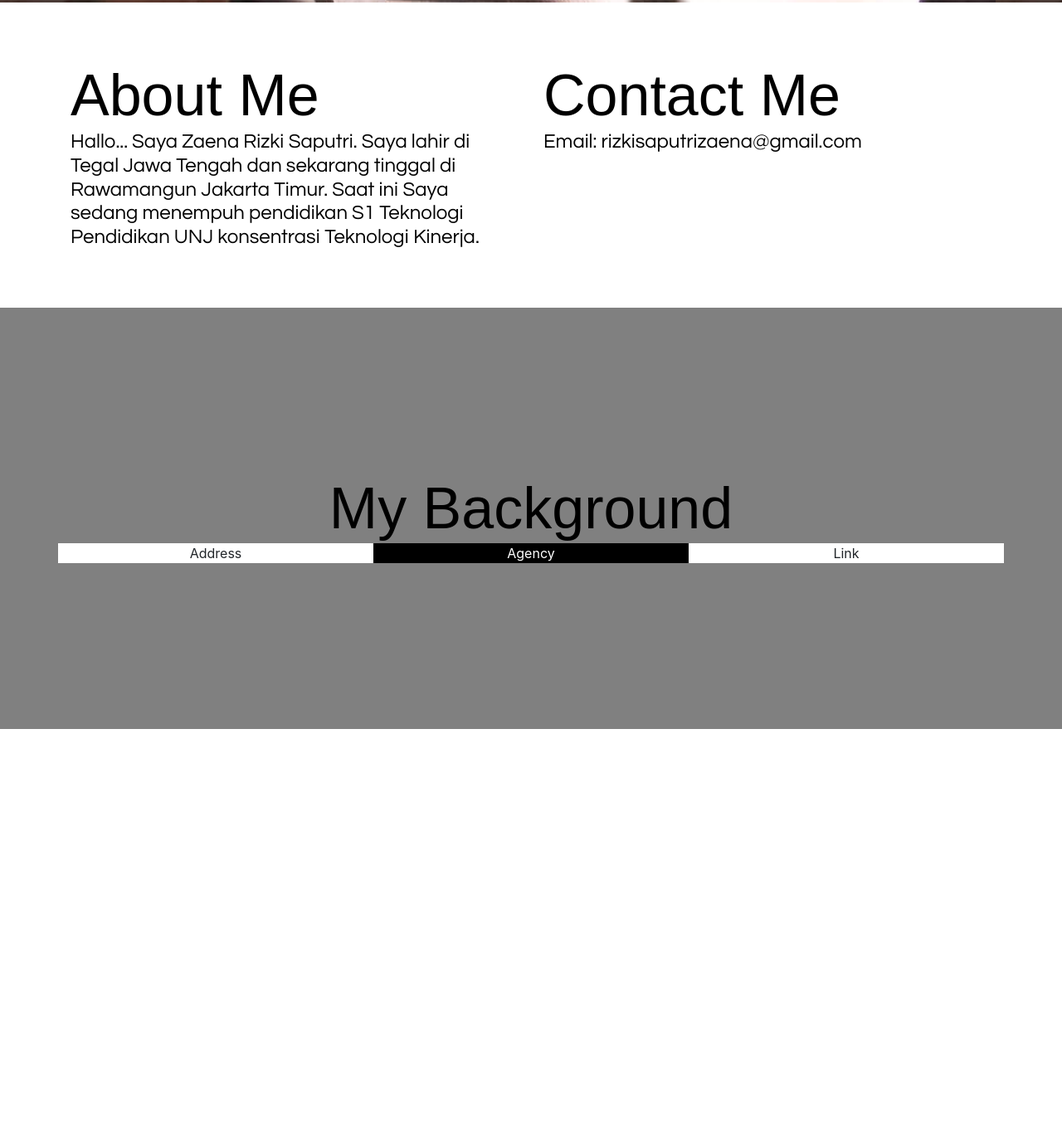
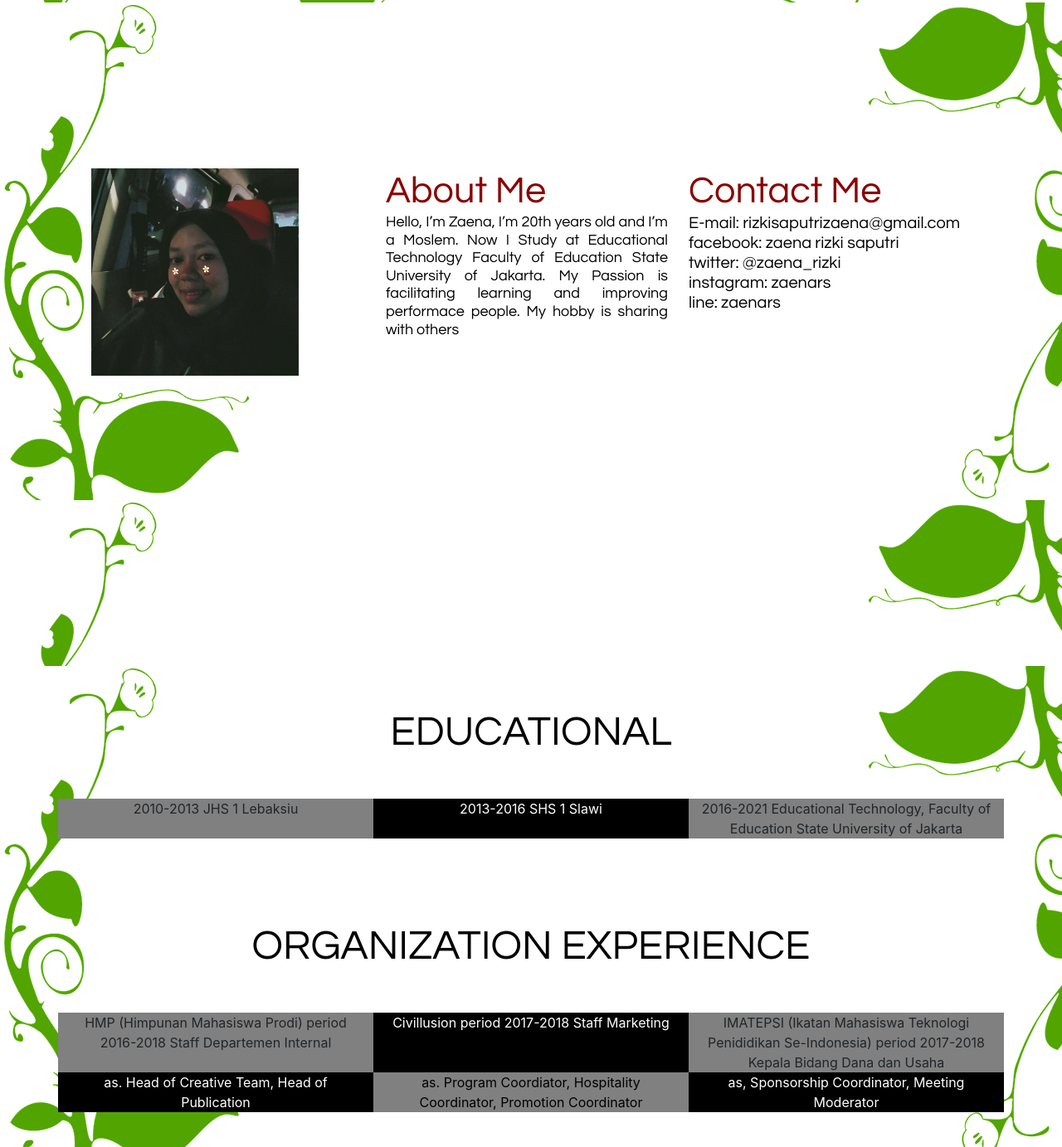
Before and after one commit to zaenars/TUGAS3DWEB, a plain HTML site: page index.html in a window 1280 px wide. Shown: the part 797-2180 px from the top of the page at 83% size. Before the commit the page ends 1676 px from the top, so only its background shows below. Drawn offline with Linux system fonts and the light colour scheme.

Commit message:
Add files via upload

```diff
--- a/css/main.css
+++ b/css/main.css
@@ -10,37 +10,54 @@ body,html{
     background: grey;
 }
 .section1{
-    background: url(../img/maxresdefault.jpg);
+    background: url(../img/daunatas.jpg);
+    font-family: century gothic;
     width: 100%;
     height: 100%;
     text-align: center
 }
 .judul{
-    font-family: sans-serif;
-    font-size: 70px;
+    font-family: century gothic;
+    font-size: 50px;
     color: darkred;
     margin: auto;
 
-}.sub-judul{
+}
+.sub-judul{
     font-family: century gothic;
-    font-size: 40px;
+    font-size: 30px;
     color: black;
     margin: auto;
-
 }
 .section2{
-    background: white;
-    padding: 70px 20px;
+    background: url(../img/daunfix.jpg);
+    width: 100%;
+    height: 100%;
+    padding: 100px 100px;
     color: darkred;
     font-size: 24px;
+    text-align: justify;
+    margin: auto;
 }
 .section3{
-    background: grey;
+    background: url(../img/daunfix.jpg);
+    width: 100%;
+    height: 100%;
     padding:200px 0px;
     text-align: center;
 }
+.section4{
+    background: url(../img/daunfix.jpg);
+    width: 100%;
+    height: 100%;
+    padding: 100px 30px;
+    text-align: center;
+}
 .col-warna{
-    background: white;
+    background: grey;
+}
+.col-warna1{
+    background: black;
 }
 .col-warna2{
     background: black;
--- a/index.html
+++ b/index.html
@@ -19,42 +19,61 @@
                 </button>
                 <div class="collapse navbar-collapse" id="navbarnya">
                     <div class="navbar-nav">
-                        <a class="link" href="#1">Section 1 </a>
+                        <a class="link" href="#1">Section 1</a>
                         <a class="link" href="#2">Section 2</a>
                         <a class="link" href="#3">Section 3</a>
-                        <a class="link" href="https://www.instagram.com/zaenars/">my instagram</a>
+                        <a class="link" href="#4">section 4</a>
+                        <a class="link" href="https://www.instagram.com/zaenars/">My Instagram
+                        <a class="link" href="http://wwwlinkedin.com/in/zaena-rizki-saputri-2995ab181">My LinkedIn</a></a>
+
                     </div>
                 </div>
             </div>
         </nav>
         <!---section1--->
-        <section class="section1" id="1">
-            <img src="img/logo.png">
+        <section class="section1" id="1" style="padding-top: 150px">
+            <img src="img/jenapng.png" width="250px" style="padding-bottom: 30px">
             <h1 class="judul" style="color:black">
-                Zaenars Website
+                ZAENA RIZKI SAPUTRI WEBSITE'S
             </h1>
             <h2 class="sub-judul">
                 Hello IDers, Welcome to my own website. Let's be friends!
             </h2>
+
         </section>
         <!---section2--->
-        <section class="section2" id="2">
-            <div class="container">
+        <section class="section2" id="2" style="padding-top: 200px">
+            <div class="container" style="padding-bottom: 150px">
                 <div class="row">
-                    <div class="col-md-6">
-                        <h1 class="judul" style="color:black">
+                    <div class="col-md-4" style="padding-left: 10px">
+                        <img src="img/zaena.jpg" width="250px">
+                    </div>
+                    <div class="col-md-4" style="padding-left: 5px">
+                        <h1 class="judul" style="font-size: 45px">
                         About Me
                         </h1>
-                        <h2 class="sub-judul" style="font-size: 24px">
-                        Hallo... Saya Zaena Rizki Saputri. Saya lahir di Tegal Jawa Tengah dan sekarang tinggal di Rawamangun Jakarta Timur. Saat ini Saya sedang menempuh pendidikan S1 Teknologi Pendidikan UNJ konsentrasi Teknologi Kinerja.
+                        <h2 class="sub-judul" style="font-size: 18px">
+                        Hello, I’m  Zaena, I’m 20th years old and I’m a Moslem. Now I Study at Educational Technology Faculty of Education State University of Jakarta. My Passion is facilitating learning and improving performace people. My hobby is sharing with others
+
                         </h2>
                     </div>
-                    <div class="col-md-6">
-                        <h1 class="judul" style="color:black">
+                    <div class="col-md-4" style="padding-left: 10px">
+                        <h1 class="judul" style="font-size: 45px">
                         Contact Me
                         </h1>
-                        <h2 class="sub-judul" style="font-size: 24px">
-                        Email: rizkisaputrizaena@gmail.com
+                        <h2 class="sub-judul" style="font-size: 20px">
+                        E-mail: rizkisaputrizaena@gmail.com
+                        </h2>
+                        <h2 class="sub-judul" style="font-size: 20px">
+                        facebook: zaena rizki saputri
+                        </h2>
+                        <h2 class="sub-judul" style="font-size: 20px">
+                        twitter: @zaena_rizki
+                        </h2>
+                        <h2 class="sub-judul" style="font-size: 20px">
+                        instagram: zaenars
+                        </h2> <h2 class="sub-judul" style="font-size: 20px">
+                        line: zaenars
                         </h2>
 
                     </div>
@@ -62,23 +81,99 @@
             </div>
         </section>
         <!---section3--->
-        <section class="section3" id="3">
-            <div class="container">
+        <section class="section3" id="3" style="padding-top: 50px">
+            <div class="container" style="padding-bottom: 100px">
                 <div class="row">
 
                     <h1 class="judul" style="color:black" style="text-align:center;">
-                    My Background
+                    EDUCATIONAL
                     </h1>
+                </div>
+                <div class="row" style="padding-top: 50px">
+                    <div class="col col-warna">
+                        2010-2013   JHS 1 Lebaksiu
+                    </div>
+                    <div class="col col-warna2" style="color:white">
+                        2013-2016	SHS 1 Slawi
+                    </div>
+                    <div class="col col-warna">
+                        2016-2021	Educational Technology, Faculty of Education State University of Jakarta
+                    </div>
+                </div>
+            </div>
+             <div class="container">
+                <div class="row">
+
+                    <h1 class="judul" style="color:black" style="text-align:center;">
+                    ORGANIZATION EXPERIENCE
+                    </h1>
+                </div>
+                <div class="row" style="padding-top: 50px">
+                    <div class="col col-warna">
+                        HMP (Himpunan Mahasiswa Prodi) period 2016-2018 Staff Departemen Internal
+                    </div>
+                    <div class="col col-warna2" style="color:white">
+                        Civillusion period 2017-2018 Staff Marketing
+                    </div>
+                    <div class="col col-warna">
+                        IMATEPSI (Ikatan Mahasiswa Teknologi Penididikan Se-Indonesia) period 2017-2018 Kepala Bidang Dana dan Usaha
+                    </div>
+                </div>
+                 <div class="row">
+                    <div class="col col-warna1" style="color:white">
+                        as. Head of Creative Team, Head of Publication
+                    </div>
+                    <div class="col col-warna" style="color:black">
+                        as. Program Coordiator, Hospitality Coordinator, Promotion Coordinator
+                    </div>
+                    <div class="col col-warna2" style="color:white">
+                        as, Sponsorship Coordinator, Meeting Moderator
+                    </div>
+                </div>
+
+            </div>
+
+        </section>
+        <!---section4--->
+        <section class="section4" id="4" style="padding-top: 200px">
+            <div class="container" style="padding-bottom: 200px">
+                <div class="row" style="padding-bottom: 30px">
+
+                    <h1 class="judul" style="color:black" style="text-align:center;">
+                    PERSONAL SKILL
+                    </h1>
+                </div>
+                <div class="row" style="padding-top: 50px">
+                    <div class="col col-warna">
+                        Training Need Analyze
+                    </div>
+                    <div class="col col-warna2" style="color:white">
+                        Training Design
+                    </div>
+                    <div class="col col-warna">
+                        Training Evaluation
+                    </div>
+                </div>
+                 <div class="row">
+                    <div class="col col-warna1" style="color:white">
+                        Developing Training Program
+                    </div>
+                    <div class="col col-warna" style="color:black">
+                        Design E-Learning
+                    </div>
+                    <div class="col col-warna2" style="color:white">
+                        Web Design
+                    </div>
                 </div>
                 <div class="row">
                     <div class="col col-warna">
-                        Address
+                        Modul Development
                     </div>
                     <div class="col col-warna2" style="color:white">
-                        Agency
+                        Human Performance Technology
                     </div>
                     <div class="col col-warna">
-                        Link
+                        Data Archiving
                     </div>
                 </div>
 
```
Also changed, not shown: img/IMG20190417011417.jpg (added), img/daunatas.jpg (added), img/daunfix.jpg (added), img/jenapng.png (added), img/zaena.jpg (added), 1 other file.
